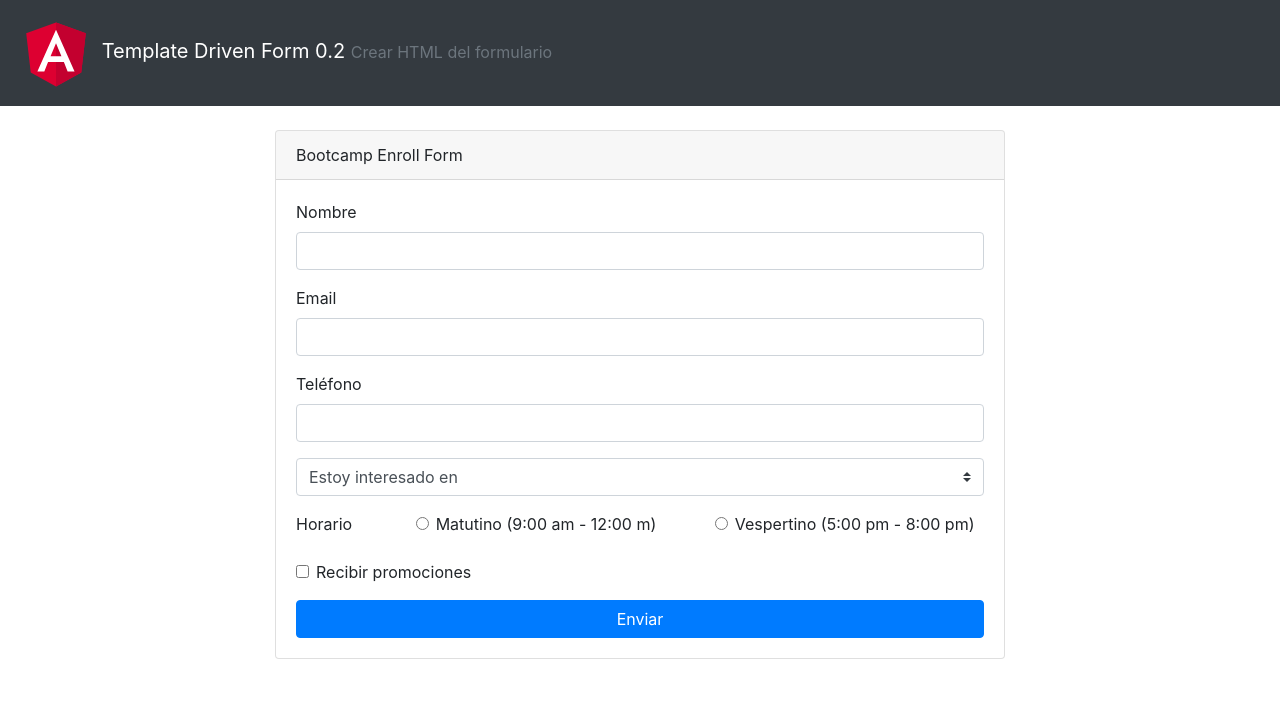
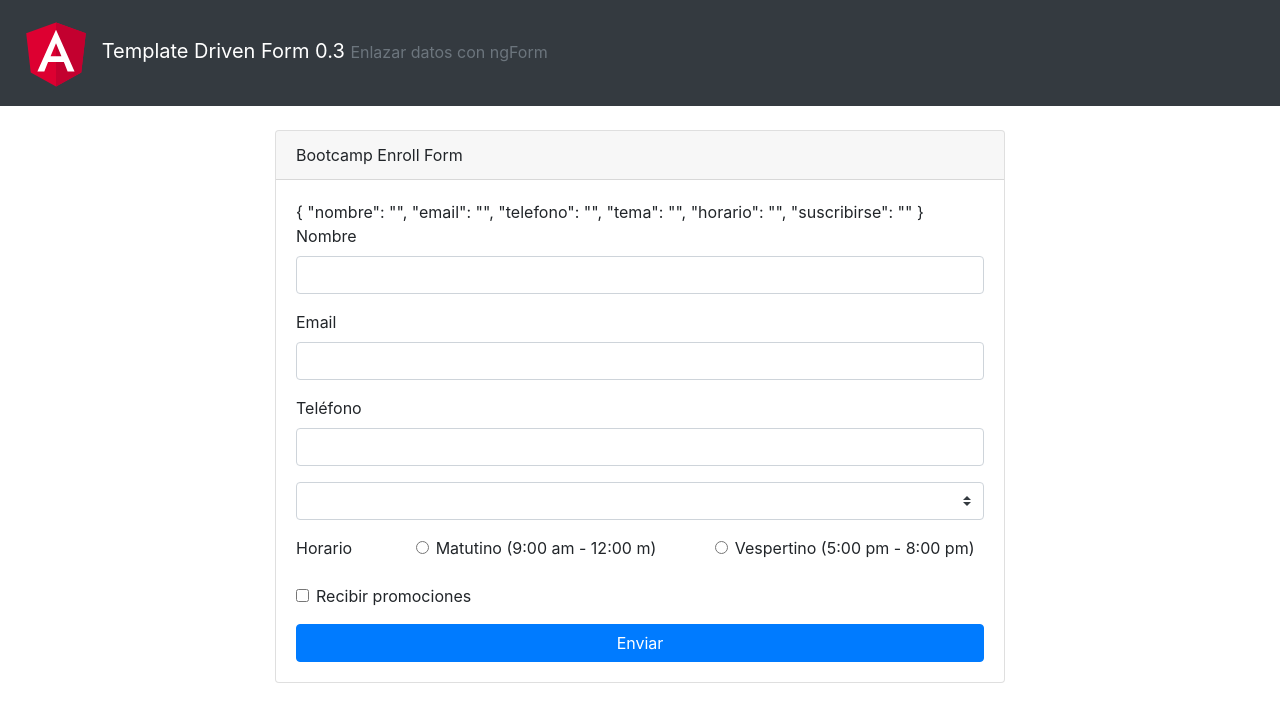
Before and after one commit to juliolpj/angular-form-01, an Angular app: page / in a window 1280 px wide. Shown: the top 722 px of the page. Built offline with nearby package versions, Linux system fonts and the light colour scheme.

Commit message:
0.3 Enlazar datos con ngForm

```diff
--- a/src/app/app.component.html
+++ b/src/app/app.component.html
@@ -17,24 +17,25 @@
         </div>
 
         <div class="card-body">
-          <form action="">
+          <form #userForm="ngForm">
+            {{ userForm.value | json }}
             <div class="form-group">
               <label for="">Nombre</label>
-              <input type="text" class="form-control">
+              <input type="text" class="form-control" name="nombre" ngModel>
             </div>
 
             <div class="form-group">
               <label for="">Email</label>
-              <input type="email" class="form-control">
+              <input type="email" class="form-control" name="email" ngModel>
             </div>
 
             <div class="form-group">
               <label for="">Teléfono</label>
-              <input type="tel" class="form-control">
+              <input type="tel" class="form-control" name="telefono" ngModel>
             </div>
 
             <div class="form-group">
-              <select name="" id="" class="custom-select">
+              <select name="" id="" class="custom-select" name="tema" ngModel>
                 <option value="default">Estoy interesado en</option>
                 <option *ngFor="let tema of temas"> {{ tema }} </option>
               </select>
@@ -47,13 +48,13 @@
                 </div>
                 <div class="col-md-5">
                   <div class="form-check">
-                    <input type="radio" class="form-check-input" name="timePreference" value="matutino">
+                    <input type="radio" class="form-check-input" name="horario" value="matutino" ngModel>
                     <label for="">Matutino (9:00 am - 12:00 m)</label>
                   </div>
                 </div>
                 <div class="col-md-5">
                   <div class="form-check">
-                    <input type="radio" class="form-check-input" name="timePreference" value="vespertino">
+                    <input type="radio" class="form-check-input" name="horario" value="vespertino" ngModel>
                     <label for="">Vespertino (5:00 pm - 8:00 pm)</label>
                   </div>
                 </div>
@@ -61,7 +62,7 @@
             </div>
 
             <div class="form-check mb-3">
-              <input type="checkbox" class="form-check-input">
+              <input type="checkbox" class="form-check-input" name="suscribirse" ngModel>
               <label for="" class="form-check-label">Recibir promociones</label>
             </div>
 
--- a/src/app/app.component.ts
+++ b/src/app/app.component.ts
@@ -6,7 +6,7 @@
   styleUrls: ['./app.component.css']
 })
 export class AppComponent {
-  systemTitle = 'Template Driven Form 0.2';
-  systemDescrip = 'Crear HTML del formulario';
+  systemTitle = 'Template Driven Form 0.3';
+  systemDescrip = 'Enlazar datos con ngForm';
   temas = ['Angular', 'React', 'VueJs'];
 }
--- a/src/app/app.module.ts
+++ b/src/app/app.module.ts
@@ -1,6 +1,6 @@
 import { BrowserModule } from '@angular/platform-browser';
 import { NgModule } from '@angular/core';
-
+import { FormsModule } from '@angular/forms';
 
 import { AppComponent } from './app.component';
 
@@ -10,7 +10,8 @@
     AppComponent
   ],
   imports: [
-    BrowserModule
+    BrowserModule,
+    FormsModule
   ],
   providers: [],
   bootstrap: [AppComponent]
```
